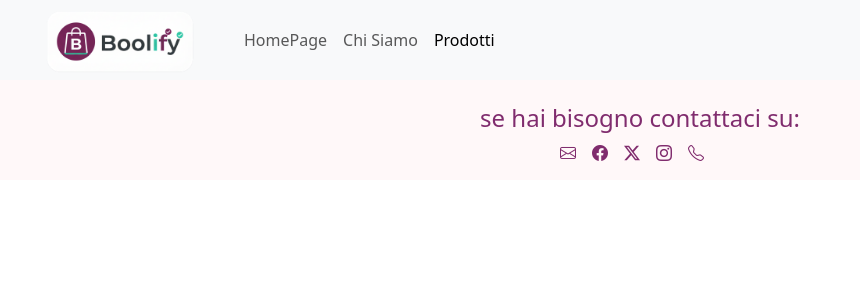
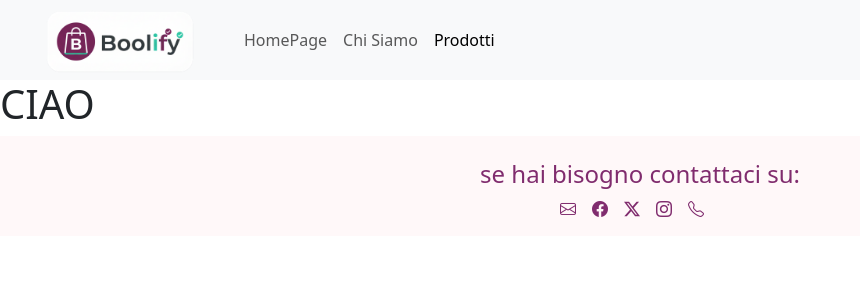
Before and after one commit to LucaStellato/react-router, a React (Vite) app: page /Prodotti/1 in a window 1280 px wide. Shown: the top 300 px of the page, without its empty margins (0-860 px from the left). Built offline with nearby package versions, Linux system fonts and the light colour scheme.

Commit message:
resolve bug

```diff
--- a/src/App.jsx
+++ b/src/App.jsx
@@ -5,7 +5,7 @@ import HomePage from './pages/HomePage'
 import ChiSiamo from './pages/ChiSiamo'
 import DefaultLayout from './pages/DefaultLayout'
 import Prodotti from './pages/prodotti'
-import singleProduct from './pages/singleproduct'
+import SingleProduct from './pages/SingleProduct'
 
 
 
@@ -20,7 +20,7 @@ function App() {
             <Route path='/' element={<HomePage />}></Route>
             <Route path='/ChiSiamo' element={<ChiSiamo />}></Route>
             <Route path='/Prodotti' element={<Prodotti />}></Route>
-            <Route path='/Prodotti/:id' element={<singleProduct />}></Route>
+            <Route path='/Prodotti/:id' element={<SingleProduct />}></Route>
 
           </Route>
         </Routes>
--- a/src/pages/Prodotti.jsx
+++ b/src/pages/Prodotti.jsx
@@ -25,7 +25,7 @@ export default function Prodotti() {
                             <h5 className="card-title">{product.title}</h5>
 
                             <h5>{product.price}€</h5>
-                            <Link to={`/products/${product.id}`} class="btn mt-auto" style={{ backgroundColor: '#802c6e', color: 'white' }}>Dettagli </Link>
+                            <Link to={`/prodotti/${product.id}`} className="btn mt-auto" style={{ backgroundColor: '#802c6e', color: 'white' }}>Dettagli </Link>
                         </div>
                     </div>
 
--- a/src/pages/singleproduct.jsx
+++ b/src/pages/singleproduct.jsx
@@ -1,5 +1,6 @@
 import { useEffect } from "react";
 import { useParams } from "react-router-dom";
+import { useState } from "react";
 
 
 export default function singleProduct() {
```
